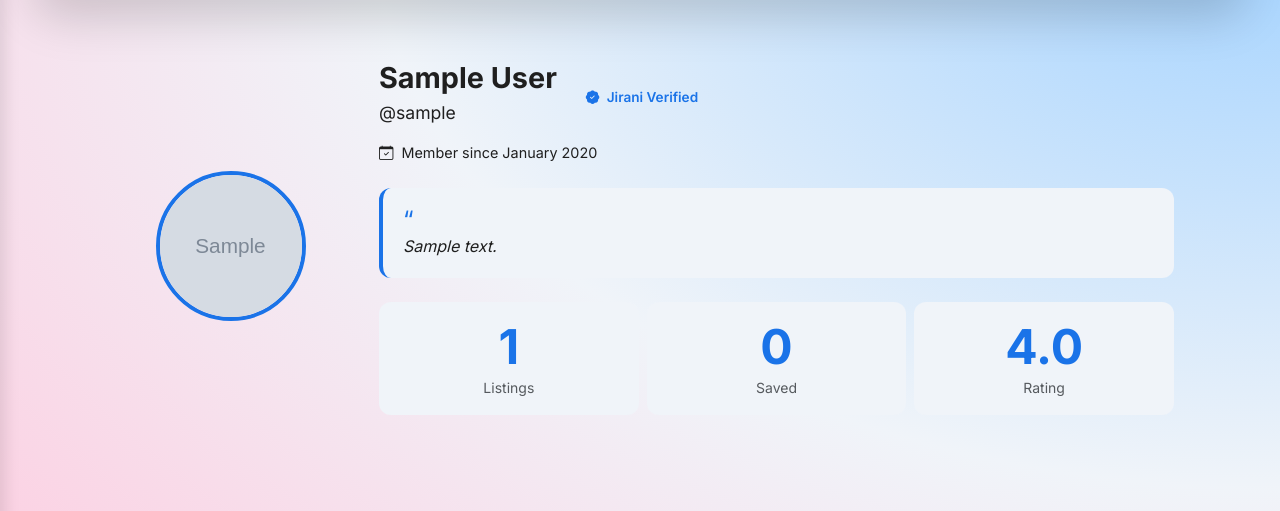
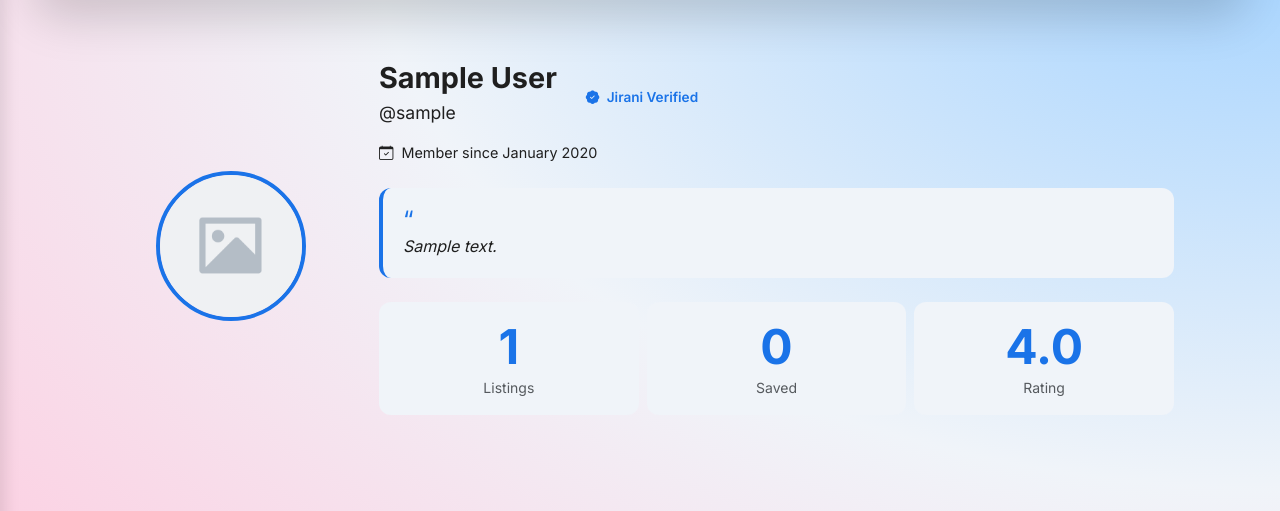
Before and after one commit to 00peteromondi/homabaysouq, a Django app: page /users/profile/1/ in a window 1280 px wide. Shown: the part 77-588 px from the top of the page. Run offline with Django 5.2, Linux system fonts and the light colour scheme; tables that the repository leaves empty hold one stand-in row (values such as "Sample post"); grey boxes marked "Sample" are stand-in pictures.

Commit message:
Updated views

```diff
--- a/templates/listings/listing_detail.html
+++ b/templates/listings/listing_detail.html
@@ -125,8 +125,9 @@
                         <!-- Seller Info Card: Uniform Styling -->
             <div class="card mb-4 shadow-sm">
                 <div class="card-body text-center">
-                    <img src="{{ object.seller.profile_picture.url }}" class="profile-pic rounded-circle border mb-3" alt="{{ object.seller.username }}" style="width: 96px; height: 96px; object-fit: cover;">
+                    <img src="{{ object.seller.profile_picture.url|default:'/media/default_profile_pic.jpg' }}" class="profile-pic rounded-circle border mb-3" alt="{{ object.seller.username }}" style="width: 96px; height: 96px; object-fit: cover;">
                     <h5 class="card-title fw-bold mb-1">{{ object.seller.username }}</h5>
+                    <p class="card-text text-muted mb-3">{{ object.seller.first_name }} {{ object.seller.last_name }}</p>
 
                     {% if object.seller.is_verified %}
                     <span class="verified-badge d-inline-block mb-2 px-2 py-1 rounded bg-success text-white small">
--- a/templates/users/profile.html
+++ b/templates/users/profile.html
@@ -170,7 +170,7 @@
     <div class="profile-card p-4 mb-4">
         <div class="row align-items-center">
             <div class="col-lg-3 text-center mb-3 mb-lg-0">
-                <img src="{% if profile_user.profile_picture %}{{ profile_user.profile_picture.url }}{% else %}{% static 'images/default-profile.png' %}{% endif %}" class="profile-pic" alt="{{ profile_user.username }}">
+                <img src="{% if user.profile_picture %}{{ user.profile_picture.url }}{% else %}{% static 'images/default.png' %}{% endif %}" class="profile-pic" alt="{{ profile_user.username }}">
 
                 {% if user == profile_user %}
                 <a href="{% url 'profile-edit' profile_user.pk %}" class="btn btn-sm btn-outline-primary mt-3">
```
